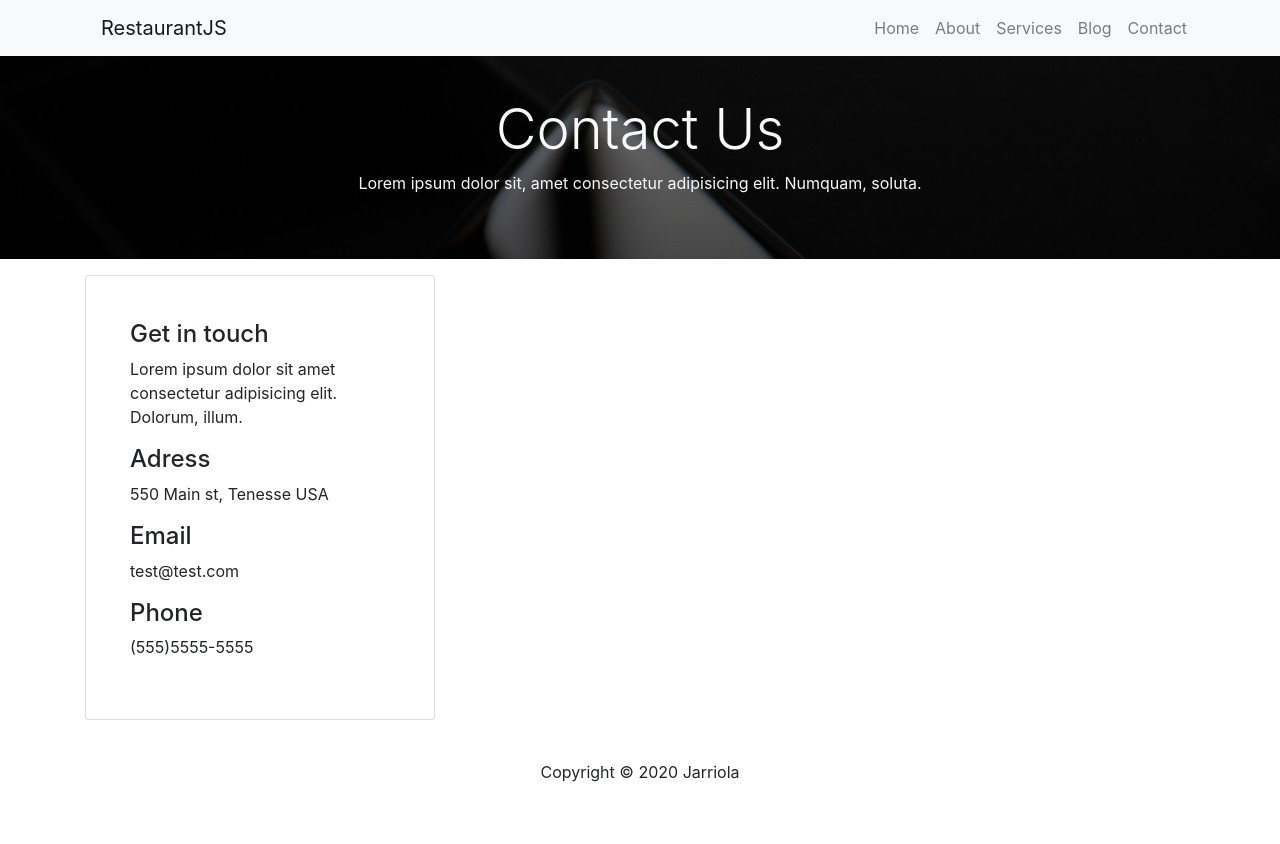
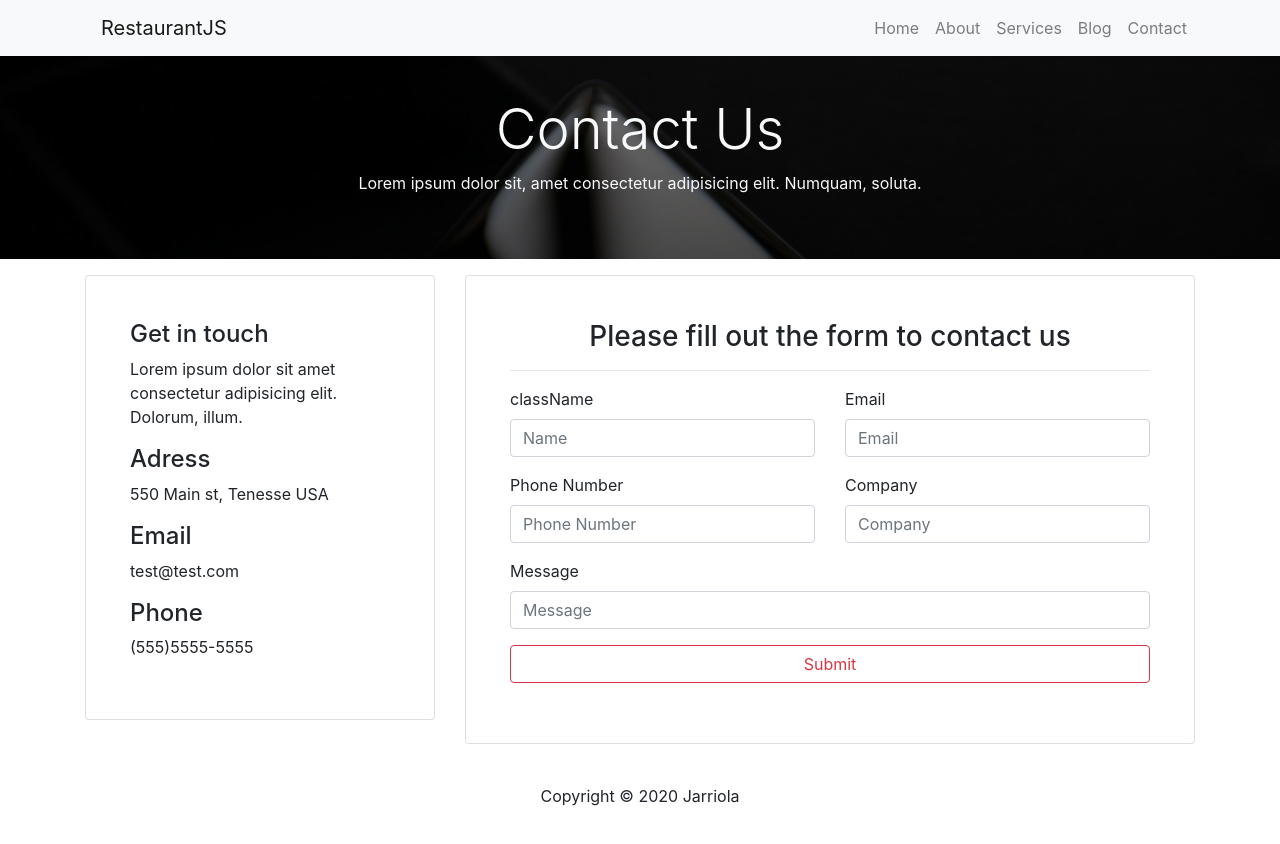
Before and after one commit to ing-arriola/company-site, a React (Create React App) app: page /contact in a window 1280 px wide. Shown: the top 844 px of the page. Built offline with nearby package versions, Linux system fonts and the light colour scheme.

Commit message:
Added form on contact page

```diff
--- /dev/null
+++ b/src/Components/ContactForm.js
@@ -0,0 +1,79 @@
+import React from "react";
+import { Container, Card, Row, Col, Form, Button } from "react-bootstrap";
+
+const ContactForm = () => {
+  return (
+    <Container>
+      <Row>
+        <Col md={4}>
+          <Card className="p-4">
+            <Card.Body>
+              <h4>Get in touch</h4>
+              <p>
+                Lorem ipsum dolor sit amet consectetur adipisicing elit.
+                Dolorum, illum.
+              </p>
+              <h4>Adress</h4>
+              <p>550 Main st, Tenesse USA</p>
+              <h4>Email</h4>
+              <p>test@test.com</p>
+              <h4>Phone</h4>
+              <p>(555)5555-5555</p>
+            </Card.Body>
+          </Card>
+        </Col>
+        <Col md={8}>
+          <Card className="p-4">
+            <Card.Body>
+              <h3 className="text-center">
+                Please fill out the form to contact us
+              </h3>
+              <hr></hr>
+              <Row>
+                <Col md={6}>
+                  <Form.Group>
+                    <Form.Label>className</Form.Label>
+                    <Form.Control type="text" placeholder="Name" />
+                  </Form.Group>
+                </Col>
+                <Col md={6}>
+                  <Form.Group>
+                    <Form.Label>Email</Form.Label>
+                    <Form.Control type="email" placeholder="Email" />
+                  </Form.Group>
+                </Col>
+                <Col md={6}>
+                  <Form.Group>
+                    <Form.Label>Phone Number</Form.Label>
+                    <Form.Control type="text" placeholder="Phone Number" />
+                  </Form.Group>
+                </Col>
+                <Col md={6}>
+                  <Form.Group>
+                    <Form.Label>Company</Form.Label>
+                    <Form.Control type="text" placeholder="Company" />
+                  </Form.Group>
+                </Col>
+              </Row>
+              <Row>
+                <Col md={12}>
+                  <Form.Group>
+                    <Form.Label>Message</Form.Label>
+                    <Form.Control type="textarea" placeholder="Message" />
+                  </Form.Group>
+                </Col>
+                <Col md={12}>
+                  <Form.Group>
+                    <Button variant="outline-danger btn-block">Submit</Button>
+                  </Form.Group>
+                </Col>
+              </Row>
+            </Card.Body>
+          </Card>
+        </Col>
+      </Row>
+    </Container>
+  );
+};
+
+export default ContactForm;
--- a/src/Components/Form.js
+++ /dev/null
@@ -1,31 +0,0 @@
-import React from "react";
-import { Container, Card, Row, Col } from "react-bootstrap";
-
-const Form = () => {
-  return (
-    <Container>
-      <Row>
-        <Col md={4}>
-          <Card className="p-4">
-            <Card.Body>
-              <h4>Get in touch</h4>
-              <p>
-                Lorem ipsum dolor sit amet consectetur adipisicing elit.
-                Dolorum, illum.
-              </p>
-              <h4>Adress</h4>
-              <p>550 Main st, Tenesse USA</p>
-              <h4>Email</h4>
-              <p>test@test.com</p>
-              <h4>Phone</h4>
-              <p>(555)5555-5555</p>
-            </Card.Body>
-          </Card>
-        </Col>
-        <Col md={8}></Col>
-      </Row>
-    </Container>
-  );
-};
-
-export default Form;
--- a/src/Containers/FormContainer.js
+++ b/src/Containers/FormContainer.js
@@ -1,9 +1,9 @@
 import React from "react";
-import Form from "../Components/Form";
+import ContactForm from "../Components/ContactForm";
 const FormContainer = () => {
   return (
     <section className="py-3">
-      <Form />
+      <ContactForm />
     </section>
   );
 };
```
